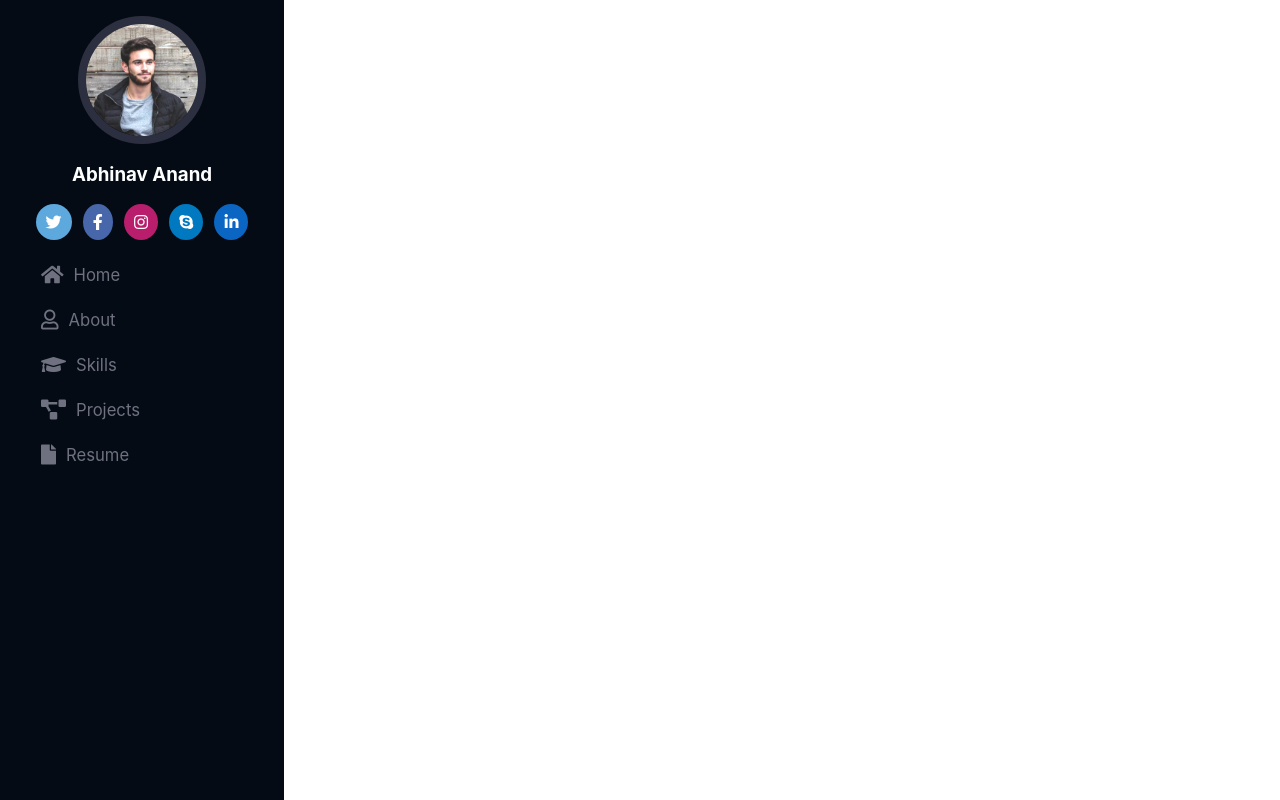
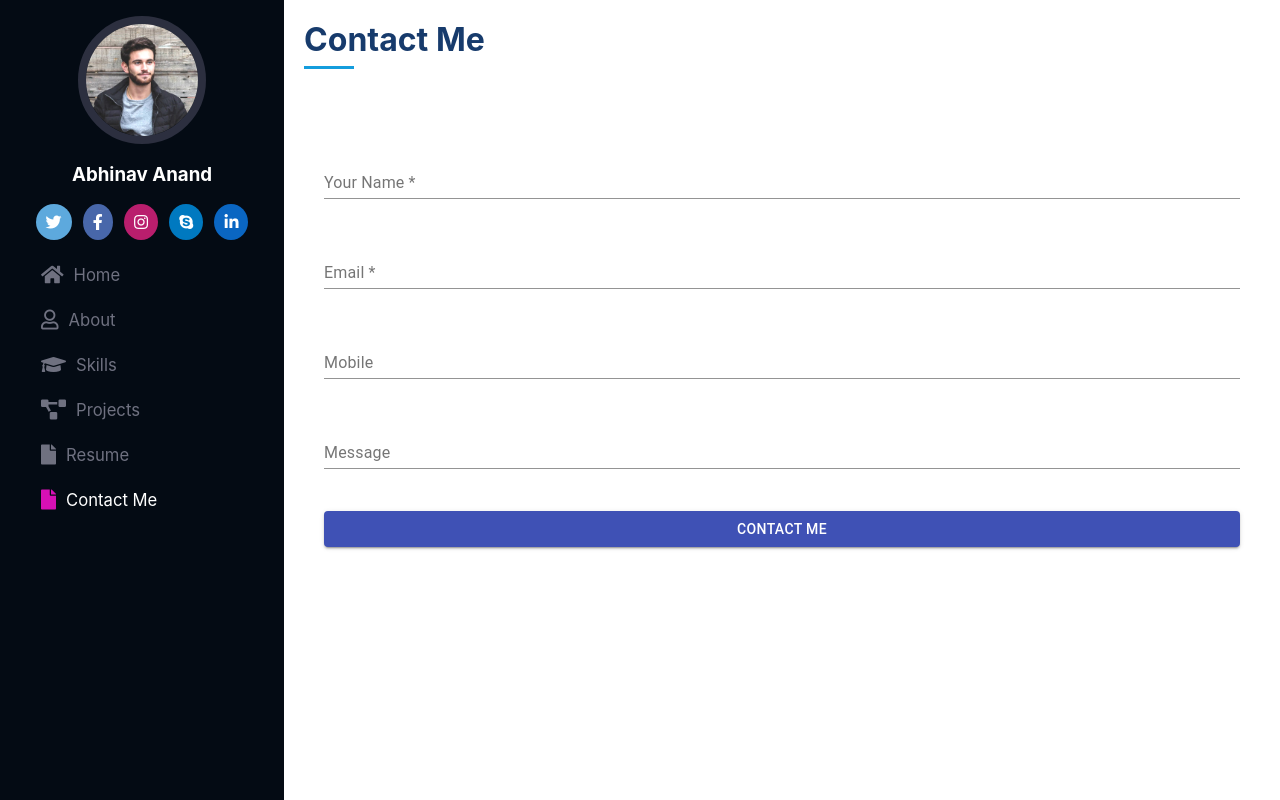
Before and after one commit to Anurag591/portfolio, a React (Create React App) app: page /contact in a window 1280 px wide. Built offline with nearby package versions, Linux system fonts and the light colour scheme.

Commit message:
contact page

```diff
--- a/package.json
+++ b/package.json
@@ -7,11 +7,14 @@
     "npm": "6.12.0"
   },
   "dependencies": {
+    "@material-ui/core": "^4.12.1",
     "@react-pdf-viewer/core": "^2.4.1",
     "@react-pdf-viewer/default-layout": "^2.6.1",
     "@testing-library/jest-dom": "^5.11.4",
     "@testing-library/react": "^11.1.0",
     "@testing-library/user-event": "^12.1.10",
+    "axios": "^0.21.1",
+    "formik": "^2.2.9",
     "js-file-download": "^0.4.12",
     "pdfjs-dist": "^2.6.347",
     "prop-types": "^15.7.2",
@@ -21,7 +24,8 @@
     "react-scripts": "4.0.3",
     "styled-components": "^5.3.0",
     "typewriter-effect": "^2.18.0",
-    "web-vitals": "^1.0.1"
+    "web-vitals": "^1.0.1",
+    "yup": "^0.32.9"
   },
   "scripts": {
     "start": "react-scripts start",
--- a/src/Routing.js
+++ b/src/Routing.js
@@ -1,10 +1,11 @@
 import React from 'react';
-import {Route} from 'react-router-dom';
+import { Route } from 'react-router-dom';
 import Home from './components/home';
 import About from './components/about';
 import Resume from './components/resume';
 import Skills from './components/skills';
 import Projects from './components/projects';
+import Contact from './components/contact';
 
 function Routing() {
     return (
@@ -14,6 +15,7 @@ function Routing() {
           <Route path='/resume' component={Resume} ></Route>
           <Route path='/projects' component={Projects} ></Route>
           <Route path='/skills' component={Skills} ></Route>
+          <Route path='/contact' component={Contact} ></Route>
         </React.Fragment>
     )
 }
--- /dev/null
+++ b/src/components/contact/index.js
@@ -0,0 +1,101 @@
+import React, { useState } from 'react';
+import {
+    Container,
+    FormDiv,
+} from './styled';
+import { PrimaryHeading } from '../ui/Headings';
+
+import { useFormik } from 'formik';
+import * as Yup from 'yup';
+
+import TextField from '@material-ui/core/TextField';
+import Button from '@material-ui/core/Button';
+import CircularProgress from '@material-ui/core/CircularProgress';
+// import { post } from '../../services/http';
+
+
+
+const validationSchema = Yup.object({
+    name: Yup.string().required('Name is required'),
+    email: Yup.string().required('Email is required').email('Email is not valid'),
+    mobile: Yup.number(),
+    message: Yup.string(),
+});
+
+const Contact = () => {
+    const [isLoading, setIsLoading] = useState(false);
+    const initialValues = {
+        name: '',
+        email: '',
+        mobile: '',
+        message: ''
+    };
+
+    const onSubmit = (formData) => {
+        console.log("🚀 ~ onSubmit ~ formData", formData)
+        setIsLoading(true);
+    };
+
+    const formik = useFormik({
+        initialValues,
+        validationSchema,
+        onSubmit
+    });
+
+    return (
+        <React.Fragment>
+            <Container>
+                <PrimaryHeading>Contact Me</PrimaryHeading>
+                <FormDiv onSubmit = { formik.handleSubmit }>
+                    <TextField
+                        fullWidth
+                        name="name"
+                        label="Your Name *"
+                        value={formik.values.name}
+                        error={formik.touched.name && Boolean(formik.errors.name)}
+                        onChange={formik.handleChange}
+                        helperText={formik.touched.name && formik.errors.name}
+                    />
+
+                    <TextField
+                        fullWidth
+                        name="email"
+                        label="Email *"
+                        value={formik.values.email}
+                        error={formik.touched.email && Boolean(formik.errors.email)}
+                        onChange={formik.handleChange}
+                        helperText={formik.touched.email && formik.errors.email}
+                    />
+
+                    <TextField
+                        fullWidth
+                        name="mobile"
+                        label="Mobile"
+                        value={formik.values.mobile}
+                        error={formik.touched.mobile && Boolean(formik.errors.mobile)}
+                        onChange={formik.handleChange}
+                        helperText={formik.touched.mobile && formik.errors.mobile}
+                    />
+
+                    <TextField
+                        fullWidth
+                        name="message"
+                        label="Message"
+                        value={formik.values.message}
+                        error={formik.touched.message && Boolean(formik.errors.message)}
+                        onChange={formik.handleChange}
+                        helperText={formik.touched.message && formik.errors.message}
+                    />
+
+                    <Button color="primary" variant="contained" fullWidth type="submit" disabled = {isLoading}>
+                        { isLoading ? <CircularProgress color="primary" size = "14px"/> : null }
+                        Contact Me
+                    </Button>
+                </FormDiv>
+
+            </Container>
+        </React.Fragment>
+    )
+}
+
+export default Contact;
--- /dev/null
+++ b/src/components/contact/styled.js
@@ -0,0 +1,21 @@
+
+import styled from 'styled-components';
+import { Field } from 'formik';
+
+export const Container = styled.section`
+    padding: 20px;
+`;
+
+export const FormDiv = styled.form`
+    padding: 20px;
+    background: white;
+    height: 60vh;
+    display: flex;
+    flex-direction: column;
+    justify-content: space-evenly;
+    overflow: auto;
+`;
+
+export const StyledInput = styled(Field)`
+    border: none;
+`;
--- a/src/components/resume/index.js
+++ b/src/components/resume/index.js
@@ -1,28 +1,28 @@
 import React from 'react';
 
-// import fileDownload from 'js-file-download'
-// import resumeUrl from '../../assets/resume.pdf';
+import fileDownload from 'js-file-download'
+import resumeUrl from '../../assets/resume.pdf';
 
 // import PdfViewer from '../ui/PdfViewer';
 import { PrimaryHeading } from '../ui/Headings';
 
-import { Container } from './styled';
+import { Container, Download } from './styled';
 
-// import { name, CURRENT_DESIGNATION } from '../../constant';
+import { name, CURRENT_DESIGNATION } from '../../constant';
 
 const Resume = () => {
 
-    // const download = () => {
-    //     fileDownload(resumeUrl, `${ name } | ${ CURRENT_DESIGNATION } | Resume.pdf`);
-    // }
+    const download = () => {
+        fileDownload(resumeUrl, `${ name } | ${ CURRENT_DESIGNATION } | Resume.pdf`);
+    }
 
     return (
         <Container>
             <PrimaryHeading width = "10%">Resume</PrimaryHeading>
-            {/* <div style = {{ textAlign: 'center' }}>
+            <div style = {{ textAlign: 'center' }}>
                 <Download onClick = { download.bind(this, resumeUrl) } > Download Resume </Download>
             </div>
-            <PdfViewer url = { resumeUrl }/> */}
+            {/* <PdfViewer url = { resumeUrl }/> */}
         </Container>
       );
 }
--- a/src/components/sidebar/index.js
+++ b/src/components/sidebar/index.js
@@ -25,6 +25,7 @@ const Sidebar = props => {
         { title: 'Skills', className: 'fas fa-graduation-cap', link: '/skills'},
         { title: 'Projects', className: 'fas fa-project-diagram', link: '/projects'},
         { title: 'Resume', className: 'fas fa-file', link: 'resume' },
+        { title: 'Contact Me', className: 'fas fa-file', link: 'contact' },
     ];
 
     return (
--- /dev/null
+++ b/src/components/ui/Button.js
@@ -0,0 +1,12 @@
+import styled from 'styled-components';
+import React from 'react';
+
+const StyledButton = styled.button`
+    background: ${props => props.background};
+`;
+
+const Input = props => {
+    return <StyledButton { ...props } />;
+}
+
+export default Input;
--- a/src/constant.js
+++ b/src/constant.js
@@ -113,3 +113,7 @@ export const PROJECT_LIST = [
 
 
 export const pdfUrl = 'https://propcatalyst-dev.s3.ap-south-1.amazonaws.com/propcatalyst-assets/Abhinav%20Anand%20CV.pdf';
+
+export const API_DATA = {
+    contactUsApiURL: 'http://localhost:3000/contact'
+};
--- /dev/null
+++ b/src/services/http.js
@@ -0,0 +1,8 @@
+// import axios from 'axios';
+
+// const axiosInstance = axios.create({
+
+// });
+
+export const post = (url , data, header = {}, qp = {}) => {
+};
```
Also changed, not shown: src/components/ui/Alert.js (added, +12 -0 lines), src/components/ui/Input.js (added, +16 -0 lines), 1 other file (tests, documents, lock files or other folders).
